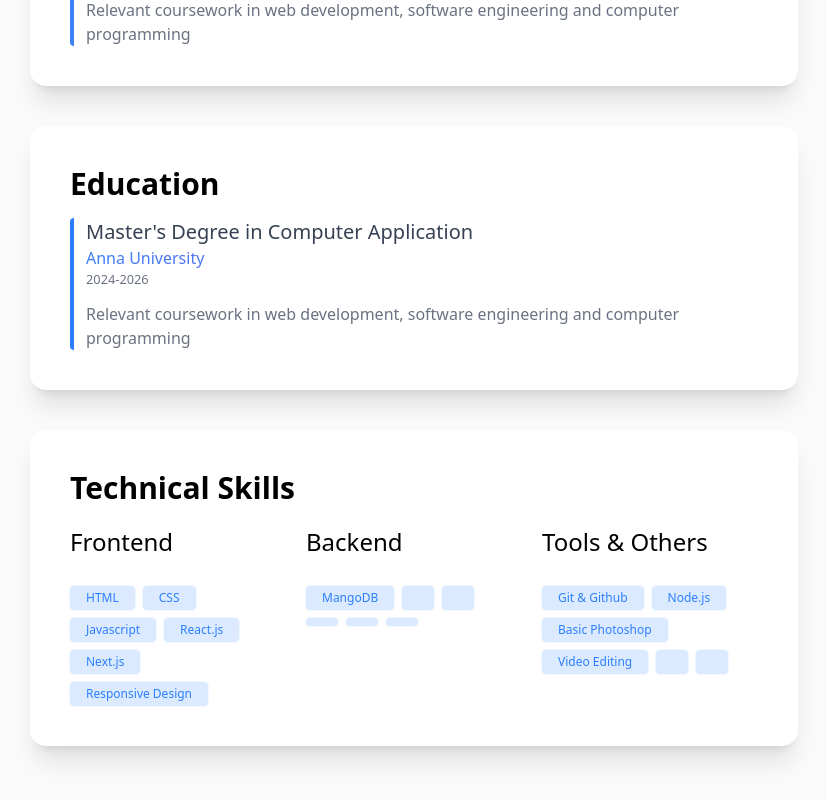
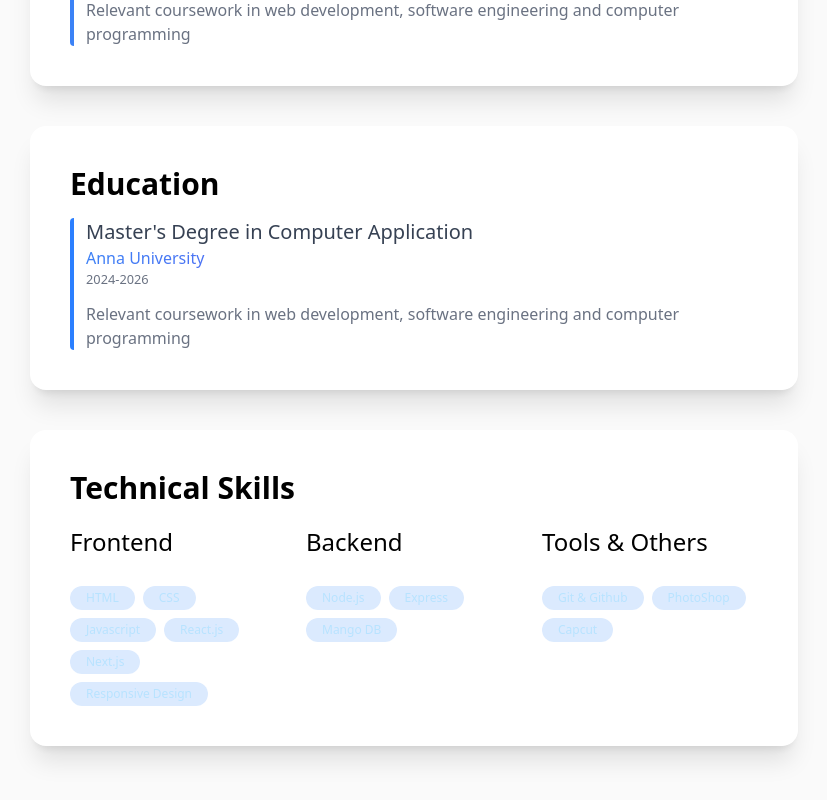
Before and after one commit to ashwinc247/Ashwin-Portfolio, a React (Vite) app: page /resume in a window 1280 px wide. Shown: the part 1184-1984 px from the top of the page, without its empty margins (226-1053 px from the left). Built offline with nearby package versions, Linux system fonts and the light colour scheme.

Commit message:
checking...2

```diff
--- a/package.json
+++ b/package.json
@@ -15,7 +15,7 @@
     "clsx": "^2.1.1",
     "emailjs-com": "^3.2.0",
     "lucide-react": "^0.542.0",
-    "motion": "^12.23.13",
+    "motion": "^12.23.22",
     "react": "^19.1.1",
     "react-dom": "^19.1.1",
     "react-router": "^7.8.2",
--- a/src/App.css
+++ b/src/App.css
@@ -1,5 +1,6 @@
 
 @import "tailwindcss";
+
 
 @custom-variant dark (&:where(.dark, .dark *));
 /* @custom-variant dark (&:where([data-theme=dark], [data-theme=dark] *)); */
@@ -7,7 +8,7 @@
 
 @theme {
 
-
+   --font-code :"Press Start 2P", system-ui;
 
 
 
@@ -22,4 +23,5 @@
 html,div,ul,p,h1,form,svg{
   transition: background-color .5s ease, color .5s ease;
 }
+
 @custom-variant dark (&:where(.dark, .dark *));
--- a/src/Component/Project.jsx
+++ b/src/Component/Project.jsx
@@ -1,4 +1,4 @@
-
+import React from "react";
 import  { useState, useEffect } from "react";
 import HomeImg from "../assets/Home.png"
 import AboutImg from "../assets/About.png"
@@ -9,8 +9,10 @@ import ResumeImg from "../assets/Resume.png"
 import { AnimatedGroup } from "../../components/motion-primitives/animated-group"
 
 
+
 export const Project = () => {
 
+    const projectTools = ["React.js","Tailwind CSS","Javascript","Responsive Design"]
 
     const images = [ HomeImg,AboutImg,ContactImg,ProjectImg,SkillImg,ResumeImg ];
 
@@ -24,8 +26,14 @@ export const Project = () => {
     }, [images.length]);
 
 
-
-
+const handleDownload = () => {
+    const a = document.createElement("a");
+    a.href = ""; // public folder path
+    a.download = "Code.zip"; // user கிட்ட download ஆகும் பெயர்
+    document.body.appendChild(a);
+    a.click();
+    a.remove();
+  };
 
 
 
@@ -83,14 +91,15 @@ export const Project = () => {
                         features smooth animations, modern design, and optimized performance
                     </p>
                     <div className="flex mt-10 flex-wrap gap-2">
-                        <ul className="text-xs bg-gray-200 dark:bg-[#41455adc] px-4 py-2 rounded-4xl outline me-3 outline-blue-50">React.js</ul>
-                        <ul className="text-xs bg-gray-200 dark:bg-[#41455adc] px-4 py-2 rounded-4xl outline me-3 outline-blue-50">Tailwind CSS</ul>
-                        <ul className="text-xs bg-gray-200 dark:bg-[#41455adc] px-4 py-2 rounded-4xl outline me-3 outline-blue-50">Javascript</ul>
-                        <ul className="text-xs bg-gray-200 dark:bg-[#41455adc] px-4 py-2 rounded-4xl outline me-3 outline-blue-50">Responsive Design</ul>
+                        {
+                            projectTools.map((i,index)=>(
+                                <ul key={index} className="text-xs bg-gray-200 dark:bg-[#41455adc] px-4 py-2 rounded-4xl outline me-3 outline-blue-50">{i}</ul>
+                            ))
+                        }
 
                     </div>
-                    <div className="mt-10 me-4 ">
-                        <button className="flex gap-2 text-white bg-gray-400 dark:bg-[#57545e] py-3 px-7 rounded-xl outline outline-gray-100">
+                    <div onClick={handleDownload} className="mt-10 me-4 " >
+                        <button className="flex gap-2 text-white bg-gray-400 dark:bg-[#57545e] py-2 px-5 rounded-xl outline outline-gray-100">
                             <svg className="h-5 w-5" viewBox="0 0 24 24" fill="none" xmlns="http://www.w3.org/2000/svg">
 
                                 <g id="SVGRepo_bgCarrier" stroke-width="0" />
--- a/src/Component/Resume.jsx
+++ b/src/Component/Resume.jsx
@@ -4,6 +4,10 @@ import { AnimatedGroup } from "../../components/motion-primitives/animated-group
 
 
 export const Resume = () => {
+
+    const frontend=["HTML","CSS","Javascript","React.js","Next.js","Responsive Design"]
+    const backend=["Node.js","Express","Mango DB"]
+    const toolsAndOthers=["Git & Github","PhotoShop","Capcut"]
 
     return (
         <>
@@ -118,36 +122,39 @@ export const Resume = () => {
                         <div className="mt-5 md:w-[40%] ">
                             <p className="text-2xl font-medium mb-5">Frontend</p>
                             <div className="flex  flex-wrap ">
-                                <p className="bg-blue-100  dark:bg-[#41455adc]  text-xs px-4 text-blue-500  py-1 inline-flex me-2 mt-2 rounded outline outline-blue-50  ">HTML</p>
-                                <p className="bg-blue-100 dark:bg-[#41455adc]  text-xs px-4 text-blue-500 py-1 block  me-2 mt-2 rounded outline outline-blue-50">CSS</p>
-                                <p className="bg-blue-100 dark:bg-[#41455adc]  text-xs px-4 text-blue-500 py-1 block  me-2 mt-2 rounded outline outline-blue-50">Javascript</p>
-                                <p className="bg-blue-100 dark:bg-[#41455adc]  text-xs px-4 text-blue-500 py-1 block me-2 mt-2 rounded outline outline-blue-50">React.js</p>
-                                <p className="bg-blue-100 dark:bg-[#41455adc]  text-xs px-4 text-blue-500 py-1 block me-2 mt-2 rounded outline outline-blue-50">Next.js</p>
-                                <p className="bg-blue-100 dark:bg-[#41455adc]  text-xs px-4 text-blue-500 py-1 block  me-2 mt-2 rounded outline outline-blue-50">Responsive Design</p>
+                                {
+                                    frontend.map((i,index)=>(
+                                        <p key={index} className="bg-blue-100  dark:bg-[#41455adc]  text-xs px-4 text-[#b8e3ff]  py-1 inline-flex me-2 mt-2 rounded-2xl outline outline-[#ffffff2a]  ">
+                                            {i}
+                                        </p>
+                                    ))
+                                }
 
                             </div>
                         </div>
                         <div className="mt-5 md:w-[40%]">
                             <p className="text-2xl font-medium mb-5">Backend</p>
                             <div className="flex  flex-wrap ">
-                                <p className="bg-blue-100 dark:bg-[#41455adc]  text-xs px-4 text-blue-500 py-1 block me-2 mt-2 rounded outline outline-blue-50 ">MangoDB</p>
-                                <p className="bg-blue-100 dark:bg-[#41455adc]  text-xs px-4 text-blue-500 py-1 block me-2 mt-2 rounded outline outline-blue-50"></p>
-                                <p className="bg-blue-100 dark:bg-[#41455adc]  text-xs px-4 text-blue-500 py-1 block me-2 mt-2 rounded outline outline-blue-50"></p>
-                                <p className="bg-blue-100 dark:bg-[#41455adc]  text-xs px-4 text-blue-500 py-1 block me-2 mt-2 rounded outline outline-blue-50"></p>
-                                <p className="bg-blue-100 dark:bg-[#41455adc]  text-xs px-4 text-blue-500 py-1 block me-2 mt-2 rounded outline outline-blue-50"></p>
-                                <p className="bg-blue-100 dark:bg-[#41455adc] text-xs px-4 text-blue-500 py-1 block me-2 mt-2 rounded outline outline-blue-50"></p>
+                                {
+                                    backend.map((i,index)=>(
+                                        <p key={index} className="bg-blue-100  dark:bg-[#41455adc]  text-xs px-4 text-[#b8e3ff]  py-1 inline-flex me-2 mt-2 rounded-2xl outline outline-[#ffffff2a]  ">
+                                            {i}
+                                        </p>
+                                    ))
+                                }
 
                             </div>
                         </div>
                         <div className="mt-5 md:w-[40%]">
                             <p className="text-2xl font-medium mb-5">Tools & Others</p>
                             <div className="flex  flex-wrap ">
-                                <p className="bg-blue-100  dark:bg-[#41455adc]  text-xs px-4 text-blue-500 py-1 block me-2 mt-2 rounded outline outline-blue-50 ">Git & Github</p>
-                                <p className="bg-blue-100 dark:bg-[#41455adc]  text-xs px-4 text-blue-500 py-1 block me-2 mt-2 rounded outline outline-blue-50">Node.js</p>
-                                <p className="bg-blue-100 dark:bg-[#41455adc]  text-xs px-4 text-blue-500 py-1 block me-2 mt-2 rounded outline outline-blue-50">Basic Photoshop</p>
-                                <p className="bg-blue-100 dark:bg-[#41455adc]  text-xs px-4 text-blue-500 py-1 block me-2 mt-2 rounded outline outline-blue-50">Video Editing</p>
-                                <p className="bg-blue-100 dark:bg-[#41455adc]  text-xs px-4 text-blue-500 py-1 block me-2 mt-2 rounded outline outline-blue-50"></p>
-                                <p className="bg-blue-100  dark:bg-[#41455adc] text-xs px-4 text-blue-500 py-1 block me-2 mt-2 rounded outline outline-blue-50"></p>
+                                {
+                                    toolsAndOthers.map((i,index)=>(
+                                        <p key={index} className="bg-blue-100  dark:bg-[#41455adc]  text-xs px-4 text-[#b8e3ff]  py-1 inline-flex me-2 mt-2 rounded-2xl outline outline-[#ffffff2a]   ">
+                                            {i}
+                                        </p>
+                                    ))
+                                }
 
                             </div>
                         </div>
--- a/src/Component/Skill.jsx
+++ b/src/Component/Skill.jsx
@@ -3,6 +3,10 @@ import { AnimatedGroup } from "../../components/motion-primitives/animated-group
 
 
 export const Skill = () => {
+
+    const skillPageFront = ["HTML","CSS","Javascript","React.js","Responsive Design"];
+    const skillPageBack =  ["Basic Node.js","Git & Github","Mango DB"];
+    const  skillPageWeb =  ["Modern With Standard","Cross Browser Compatibility","Performance Optimzation"]
 
     return (
 
@@ -47,14 +51,15 @@ export const Skill = () => {
                 <div className="h-80 w-80 bg-PureWhite dark:bg-[#41455adc] shadow-xl rounded-2xl flex flex-col justify-center mx-5 ">
                     <svg className="w-20 h-20 bg-[linear-gradient(135deg,#3b82f6,#9333ea)] p-3 rounded-2xl mx-auto mb-8 mt-2" xmlns="http://www.w3.org/2000/svg"  viewBox="0 -960 960 960"  fill="#FFFFFF"><path d="M320-240 80-480l240-240 57 57-184 184 183 183-56 56Zm320 0-57-57 184-184-183-183 56-56 240 240-240 240Z"/></svg>
                     <h1 className="text-2xl font-bold mb-10 text-center">
-                        Frond Technologies
+                        Frontend Technologies
                     </h1>
                     <div className="flex flex-wrap  justify-center">
-                        <ul className="bg-[#f3f3f3]  dark:bg-[#41455adc] p-1 my-1 px-3 rounded-4xl mx-2">HTML</ul>
-                        <ul className="bg-[#f3f3f3]  dark:bg-[#41455adc] p-1 my-1 px-3 rounded-4xl mx-2">CSS</ul>
-                        <ul className="bg-[#f3f3f3]  dark:bg-[#41455adc] p-1 my-1 px-3 rounded-4xl mx-2">Javascript</ul>
-                        <ul className="bg-[#f3f3f3]  dark:bg-[#41455adc] p-1 my-1 px-3 rounded-4xl mx-2">ReactJs</ul>
-                        <ul className="bg-[#f3f3f3]  dark:bg-[#41455adc] p-1 my-1 px-3 rounded-4xl mx-2">Responsive Design</ul>
+                        {
+                            skillPageFront.map((i)=>(
+                                <ul className="bg-[#f3f3f3]  dark:bg-[#41455adc] p-1 my-1 px-3 rounded-4xl mx-2">{i}</ul>
+                            ))
+                        }
+
 
                     </div>
                 </div>
@@ -64,21 +69,25 @@ export const Skill = () => {
                         Backend & Tools
                     </h1>
                     <div className="flex flex-wrap justify-center ">
-                        <ul className="bg-[#f3f3f3] dark:bg-[#41455adc]   p-1 my-1 px-3 rounded-4xl mx-2">Bacis Node.js</ul>
-                        <ul className="bg-[#f3f3f3] dark:bg-[#41455adc]  p-1 my-1 px-3 rounded-4xl mx-2">Git&Github</ul>
+                         {
+                            skillPageBack.map((i)=>(
+                                <ul className="bg-[#f3f3f3]  dark:bg-[#41455adc] p-1 my-1 px-3 rounded-4xl mx-2">{i}</ul>
+                            ))
+                        }
 
                     </div>
                 </div>
                 <div className="h-80 w-80 bg-PureWhite dark:bg-[#41455adc] shadow-xl rounded-2xl flex flex-col justify-center mx-5 ">
                     <svg className="w-20 h-20 bg-[linear-gradient(135deg,#3b82f6,#9333ea)] p-3 rounded-2xl mx-auto mb-8 mt-2" xmlns="http://www.w3.org/2000/svg"  viewBox="0 -960 960 960"  fill="#FFFFFF"><path d="M480-80q-82 0-155-31.5t-127.5-86Q143-252 111.5-325T80-480q0-83 31.5-155.5t86-127Q252-817 325-848.5T480-880q83 0 155.5 31.5t127 86q54.5 54.5 86 127T880-480q0 82-31.5 155t-86 127.5q-54.5 54.5-127 86T480-80Zm0-82q26-36 45-75t31-83H404q12 44 31 83t45 75Zm-104-16q-18-33-31.5-68.5T322-320H204q29 50 72.5 87t99.5 55Zm208 0q56-18 99.5-55t72.5-87H638q-9 38-22.5 73.5T584-178ZM170-400h136q-3-20-4.5-39.5T300-480q0-21 1.5-40.5T306-560H170q-5 20-7.5 39.5T160-480q0 21 2.5 40.5T170-400Zm216 0h188q3-20 4.5-39.5T580-480q0-21-1.5-40.5T574-560H386q-3 20-4.5 39.5T380-480q0 21 1.5 40.5T386-400Zm268 0h136q5-20 7.5-39.5T800-480q0-21-2.5-40.5T790-560H654q3 20 4.5 39.5T660-480q0 21-1.5 40.5T654-400Zm-16-240h118q-29-50-72.5-87T584-782q18 33 31.5 68.5T638-640Zm-234 0h152q-12-44-31-83t-45-75q-26 36-45 75t-31 83Zm-200 0h118q9-38 22.5-73.5T376-782q-56 18-99.5 55T204-640Z"/></svg>
                     <h1 className="text-2xl font-bold mb-10 text-center">
-                        Frond Technologies
+                        Web Development
                     </h1>
                     <div className="flex flex-wrap justify-center">
-                        <ul className="bg-[#f3f3f3] dark:bg-[#41455adc] p-1 my-1 px-3 rounded-4xl mx-2">Modern With Standarts</ul>
-                        <ul className="bg-[#f3f3f3] dark:bg-[#41455adc] p-1 my-1 px-3 rounded-4xl mx-2">Cross browser Compatibility</ul>
-                        <ul className="bg-[#f3f3f3] dark:bg-[#41455adc] p-1 my-1 px-3 rounded-4xl mx-2">Performance Optimzation</ul>
-
+                        {
+                            skillPageWeb.map((i)=>(
+                                <ul className="bg-[#f3f3f3]  dark:bg-[#41455adc] p-1 my-1 px-3 rounded-4xl mx-2">{i}</ul>
+                            ))
+                        }
 
                     </div>
                 </div>
--- a/src/index.css
+++ b/src/index.css
@@ -3,6 +3,7 @@
 @tailwind components;
 @tailwind utilities; */
 @custom-variant dark (&:where(.dark, .dark *));
+
 
 /*! tailwindcss v4.1.13 | MIT License | https://tailwindcss.com */
 @layer properties;
```
Also changed, not shown: src/Component/Contact.jsx (+8 -8 lines), src/Component/Home.jsx (+7 -1 lines), src/Component/Navbar.jsx (+7 -6 lines), 2 other files (tests, documents, lock files or other folders).
